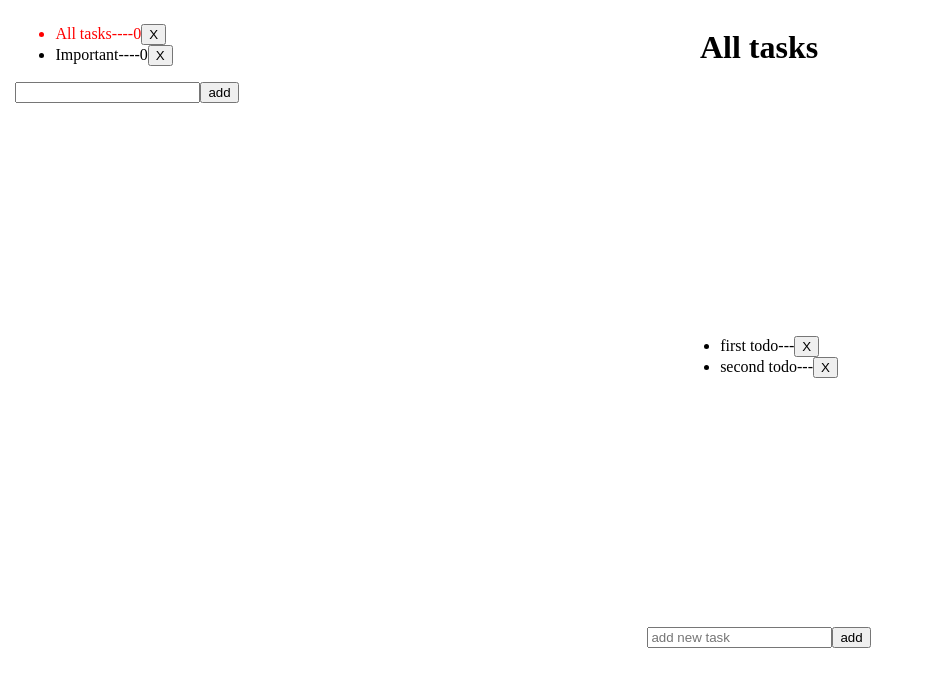
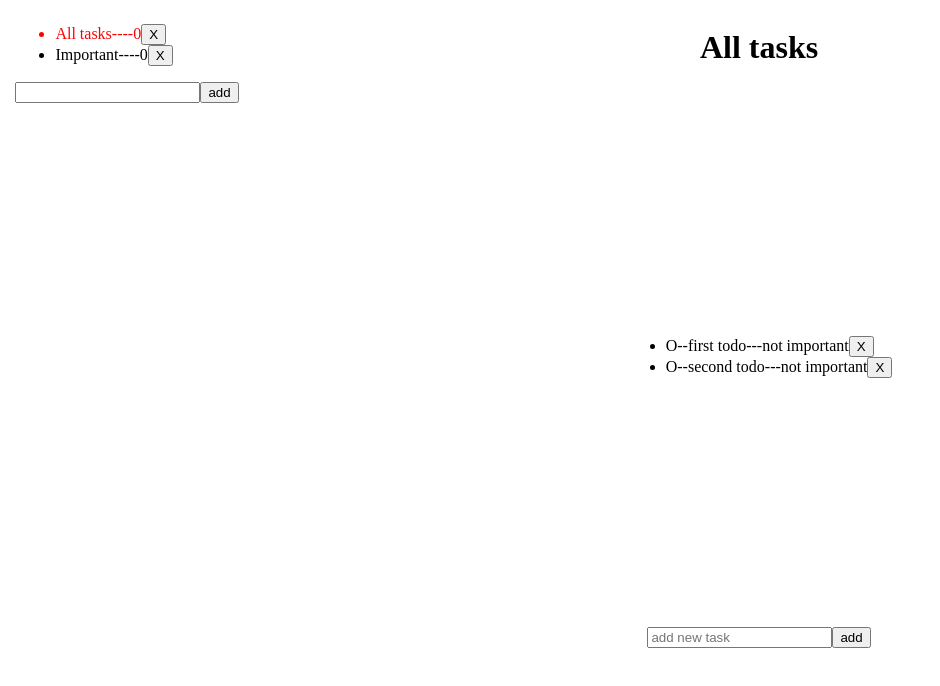
Before and after one commit to AlexTogar/react_todo, a React app: page / in a window 1280 px wide. Shown: the top 686 px of the page, without its empty margins (0-940 px from the left). Built offline with nearby package versions, Linux system fonts and the light colour scheme.

Commit message:
progress 50%

```diff
--- a/src/components/App.js
+++ b/src/components/App.js
@@ -40,8 +40,8 @@ export default class App extends Component {
 
     this.createTask = this.createTask.bind(this);
     this.deleteTask = this.deleteTask.bind(this);
-    this.completeTask = this.completeTask.bind(this);
-    this.markAsImportantTask = this.markAsImportantTask.bind(this);
+    this.toggleCompleteTask = this.toggleCompleteTask.bind(this);
+    this.toggleImportantTask = this.toggleImportantTask.bind(this);
     this.updateTask = this.updateTask.bind(this);
     this.createCategory = this.createCategory.bind(this);
     this.deleteCategory = this.deleteCategory.bind(this);
@@ -75,14 +75,27 @@ export default class App extends Component {
    * @param {string} id
    * @returns {void}
    */
-  completeTask(id) {}
+  toggleCompleteTask(id) {
+    this.setState((state) => {
+      const task = state.tasks.find((task) => task.id === id);
+      task.completed = !task.completed;
+      return state;
+    });
+  }
 
   /**
    *
    * @param {string} id
    * @returns {void}
    */
-  markAsImportantTask(id) {}
+  toggleImportantTask(id) {
+    this.setState((state) => {
+      console.log(id, state.tasks);
+      const task = state.tasks.find((task) => task.id === id);
+      task.important = !task.important;
+      return state;
+    });
+  }
 
   /**
    *
@@ -109,6 +122,8 @@ export default class App extends Component {
    */
   deleteCategory(id) {
     this.setState((state) => {
+      console.log(state.categories);
+      console.log(id);
       return {
         categories: state.categories.filter((cat) => cat.id !== id),
       };
@@ -135,6 +150,7 @@ export default class App extends Component {
     const completedTasks = this.state.tasks.filter(
       (task) => task.completed === true
     );
+
     return (
       <div className='App'>
         <Sidebar
@@ -149,8 +165,8 @@ export default class App extends Component {
           completedTasks={completedTasks}
           onCreateTask={this.createTask}
           onDeleteTask={this.deleteTask}
-          onCompleteTask={this.completeTask}
-          onMarkAsImportantTask={this.markAsImportantTask}
+          onToggleCompleteTask={this.toggleCompleteTask}
+          onToggleImportantTask={this.toggleImportantTask}
           onUpdateTask={this.updateTask}
         />
       </div>
--- a/src/components/Main.js
+++ b/src/components/Main.js
@@ -40,8 +40,8 @@ export default class Main extends Component {
         <TaskContainer
           tasks={currentTasks}
           onDeleteTask={this.props.onDeleteTask}
-          onCompleteTask={this.props.onCompleteTask}
-          onMarkAsImportantTask={this.props.onMarkAsImportantTask}
+          onToggleCompleteTask={this.props.onToggleCompleteTask}
+          onToggleImportantTask={this.props.onToggleImportantTask}
           onUpdateTask={this.props.onUpdateTask}
         />
         <CompletedTasksContainer completedTasks={completedTasks} />
--- a/src/components/Sidebar.js
+++ b/src/components/Sidebar.js
@@ -35,7 +35,7 @@ export default class Sidebar extends Component {
         >
           {cat.name}----{cat.numOfTasks}
           <button
-            className='delete-button'
+            className={'delete-button id'}
             onClick={() => {
               this.props.onDeleteCategory(cat.id);
             }}
--- a/src/components/Task.js
+++ b/src/components/Task.js
@@ -0,0 +1,56 @@
+import React, { Component } from 'react';
+
+export default class Task extends Component {
+  constructor(props) {
+    super(props);
+
+    this.handleDeleteTask = this.handleDeleteTask.bind(this);
+    this.handleToggleCompleteTask = this.handleToggleCompleteTask.bind(this);
+    this.handleToggleImportantTask = this.handleToggleImportantTask.bind(this);
+    this.handleUpdateTask = this.handleUpdateTask.bind(this);
+  }
+  handleDeleteTask(id) {
+    this.props.onDeleteTask(id);
+  }
+
+  handleToggleCompleteTask(id) {
+    this.props.onToggleCompleteTask(id);
+  }
+
+  handleToggleImportantTask(id) {
+    this.props.onToggleImportantTask(id);
+  }
+
+  handleUpdateTask() {}
+
+  render() {
+    const task = this.props.task;
+
+    return (
+      <>
+        <span onClick={() => this.handleToggleCompleteTask(task.id)}>
+          {task.completed ? '✔' : 'O'}--
+        </span>
+        <span
+          style={{
+            textDecoration: task.completed ? 'line-through' : 'inherit',
+          }}
+        ></span>
+        <span
+          onClick={() => {
+            this.handleToggleImportantTask(task.id);
+          }}
+        >
+          {task.text}---{task.important ? 'important' : 'not important'}
+        </span>
+        <button
+          onClick={() => {
+            this.handleDeleteTask(task.id);
+          }}
+        >
+          X
+        </button>
+      </>
+    );
+  }
+}
--- a/src/components/TasksContainer.js
+++ b/src/components/TasksContainer.js
@@ -1,41 +1,22 @@
 import React, { Component } from 'react';
+import Task from './Task';
 
 export default class TasksContainer extends Component {
   constructor(props) {
     super(props);
-
-    this.handleDeleteTask = this.handleDeleteTask.bind(this);
-    this.handleCompleteTask = this.handleCompleteTask.bind(this);
-    this.handleMarkAsImportantTask = this.handleMarkAsImportantTask.bind(this);
-    this.handleUpdateTask = this.handleUpdateTask.bind(this);
   }
-  // onDeleteTask={this.props.onDeleteTask}
-  // onCompleteTask={this.props.onCompleteTask}
-  // onMarkAsImportantTask={this.props.onMarkAsImportantTask}
-  // onUpdateTask={this.props.onUpdateTask}
-
-  handleDeleteTask(id) {
-    this.props.onDeleteTask(id);
-  }
-
-  handleCompleteTask() {}
-
-  handleMarkAsImportantTask() {}
-
-  handleUpdateTask() {}
 
   render() {
     const tasks = this.props.tasks.map((task) => {
       return (
         <li className='TasksContainer__task' key={task.id}>
-          {task.text}---{task.important ? '★' : ''}
-          <button
-            onClick={() => {
-              this.handleDeleteTask(task.id);
-            }}
-          >
-            X
-          </button>
+          <Task
+            task={task}
+            onDeleteTask={this.props.onDeleteTask}
+            onToggleCompleteTask={this.props.onToggleCompleteTask}
+            onToggleImportantTask={this.props.onToggleImportantTask}
+            onUpdateTask={this.props.onUpdateTask}
+          />
         </li>
       );
     });
```
Also changed, not shown: 1 other file (tests, documents, lock files or other folders).
